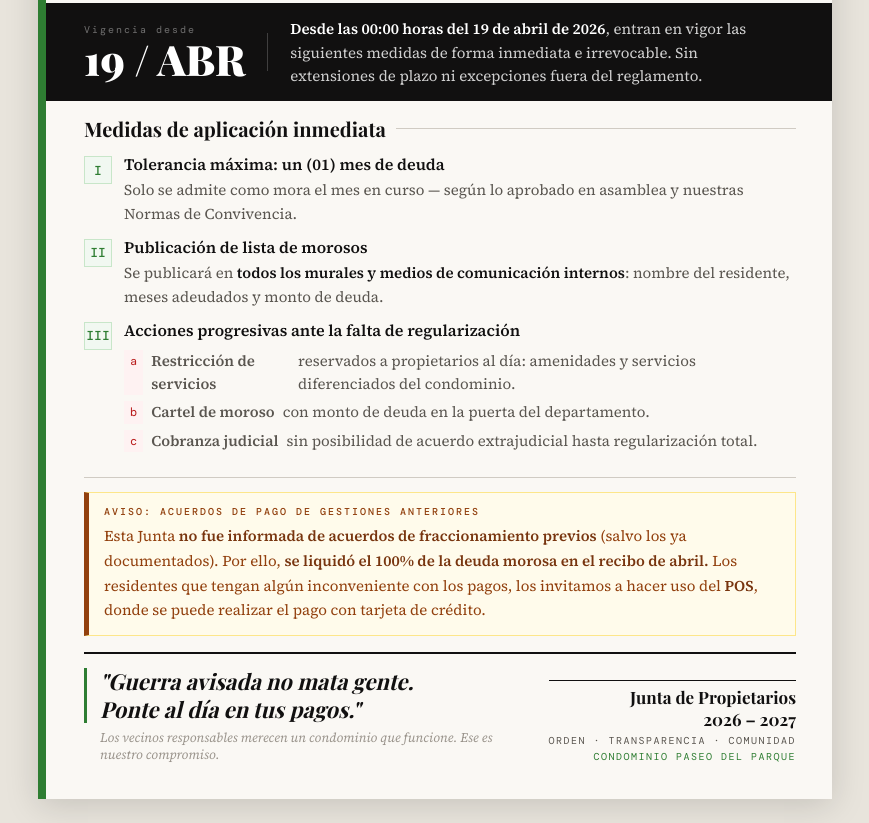
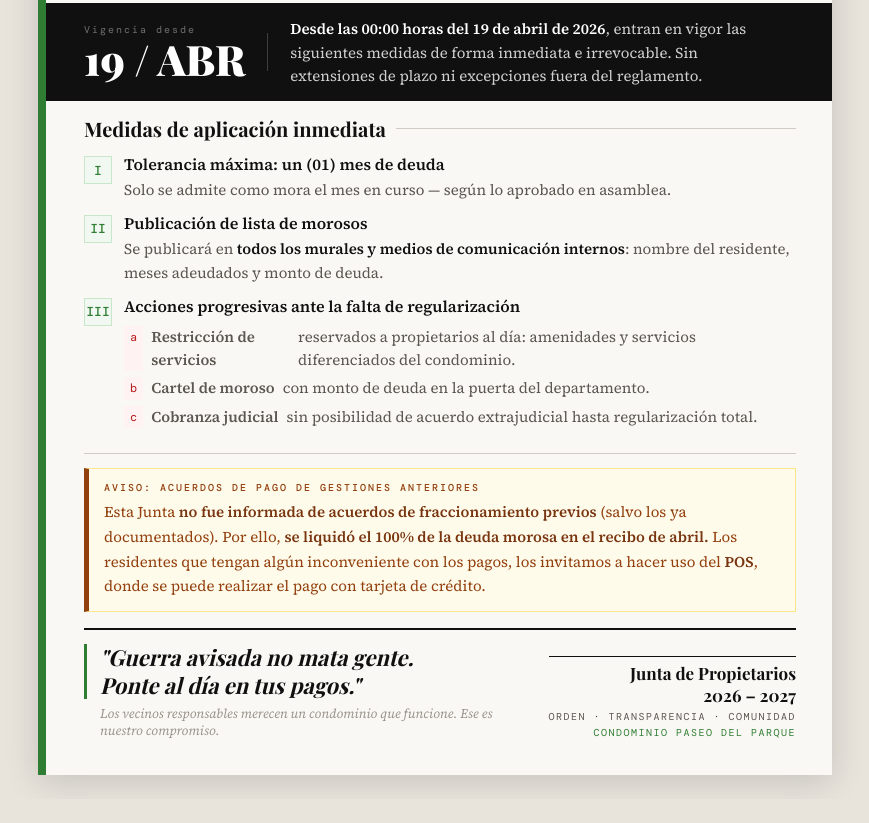
Before and after one commit to cppjuntadirectiva-2026/Morosidad-al-17-Abr, a plain HTML site: page index.html in a window 1280 px wide. Shown: the part 1087-1910 px from the top of the page, without its empty margins (205-1074 px from the left). After the commit the page ends 1886 px from the top, so only its background shows below. Drawn offline with nearby package versions, Linux system fonts and the light colour scheme.

Commit message:
Update measure description in index.html
Removed reference to 'nuestras Normas de Convivencia' from the description.

```diff
--- a/index.html
+++ b/index.html
@@ -590,7 +590,7 @@
         <div class="measure-num">I</div>
         <div class="measure-body">
           <div class="measure-head">Tolerancia máxima: un (01) mes de deuda</div>
-          <p class="measure-desc">Solo se admite como mora el mes en curso — según lo aprobado en asamblea y nuestras Normas de Convivencia.</p>
+          <p class="measure-desc">Solo se admite como mora el mes en curso — según lo aprobado en asamblea.</p>
         </div>
       </div>
 
```
